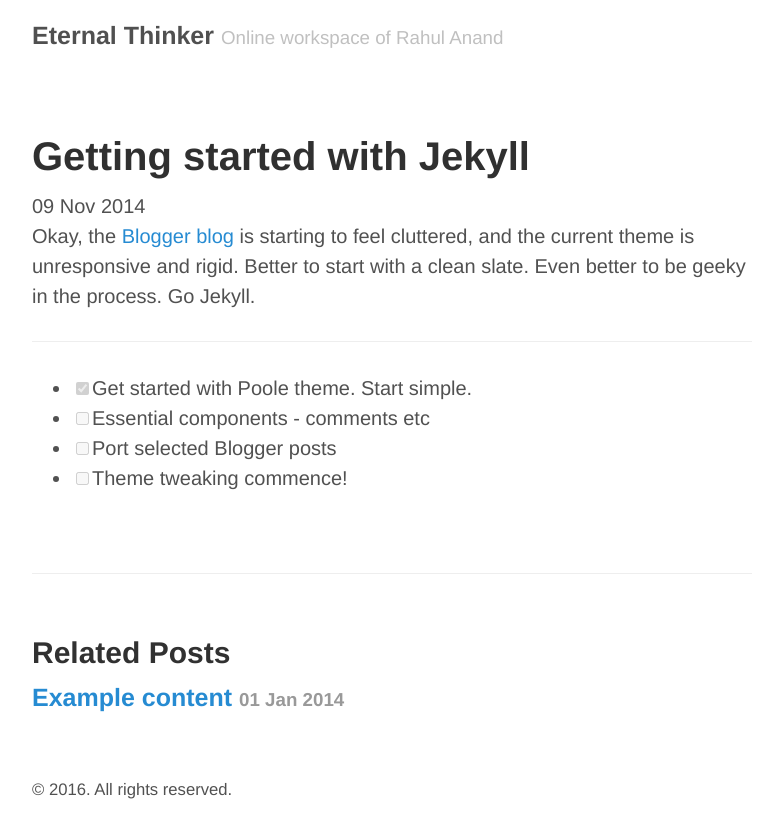
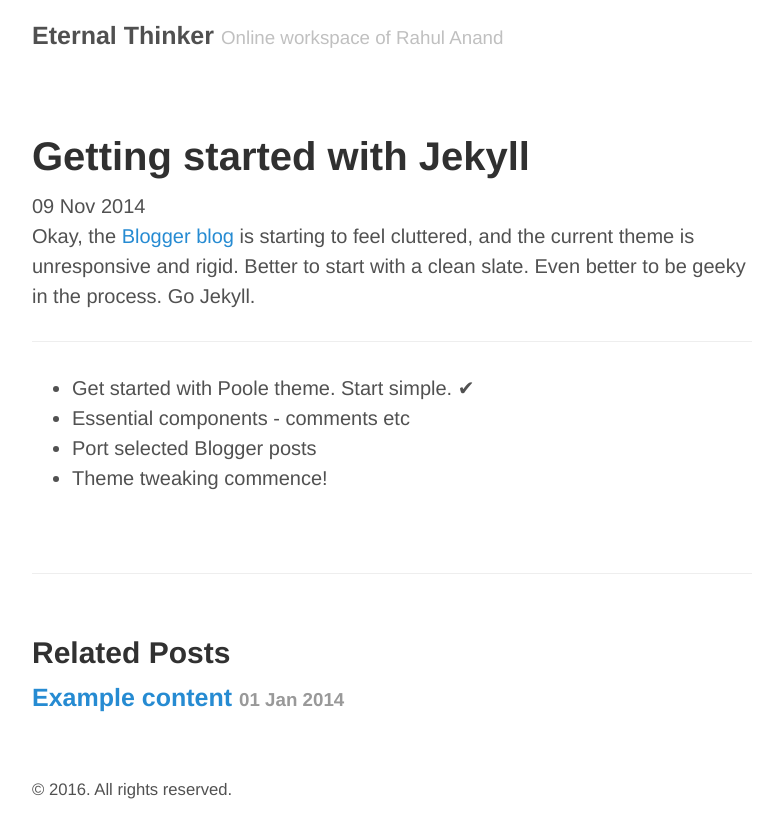
Before and after one commit to eternalthinker/blog.eternalthinker, a Jekyll site: the page built from _posts/2014-11-09-moving-to-jekyll.md, in a window 1280 px wide. Shown: the top 838 px of the page, without its empty margins (248-1031 px from the left). Built offline with Jekyll 4.4.1, drawn with Linux system fonts in a browser that asks for light colours.

Commit message:
Update 2014-11-09-moving-to-jekyll.md

```diff
--- a/_posts/2014-11-09-moving-to-jekyll.md
+++ b/_posts/2014-11-09-moving-to-jekyll.md
@@ -9,7 +9,7 @@ Even better to be geeky in the process. Go Jekyll.
 
 -----
 
-- [x] Get started with Poole theme. Start simple.
-- [ ] Essential components - comments etc
-- [ ] Port selected Blogger posts
-- [ ] Theme tweaking commence!
+- Get started with Poole theme. Start simple. ✔
+- Essential components - comments etc
+- Port selected Blogger posts
+- Theme tweaking commence!
```
